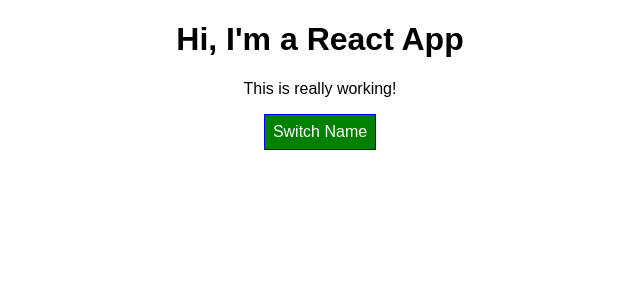
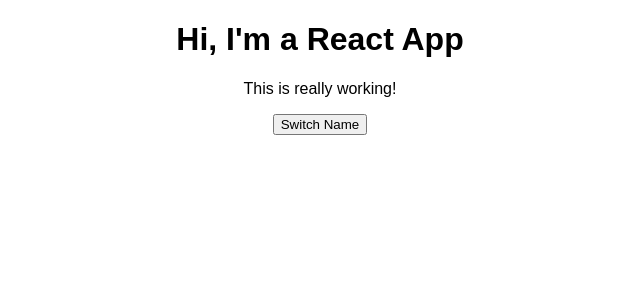
Before and after one commit to ambroziepaval/react-complete-guide, a React (Create React App) app: page / in a window 1280 px wide. Shown: the top 300 px of the page, without its empty margins (320-960 px from the left). Built offline with nearby package versions, Linux system fonts and the light colour scheme.

Commit message:
Removad styled components from app.js

```diff
--- a/src/App.css
+++ b/src/App.css
@@ -9,3 +9,17 @@
 .bold {
   font-weight: bold;
 }
+
+.button {
+  background-color: green;
+  color: white;
+  font: inherit;
+  border: 1px solid blue;
+  padding: 8px;
+  cursor: pointer;
+}
+
+.button:hover {
+  background-color: lightgreen;
+  color: black;
+}
--- a/src/App.js
+++ b/src/App.js
@@ -1,21 +1,6 @@
 import React, { Component } from 'react';
-import styled from 'styled-components';
 import './App.css';
 import Person from './Person/Person';
-
-const StyledButton = styled.button`
-  background-color: ${props => props.alt ? 'red' : 'green'};
-  color: white;
-  font: inherit;
-  border: 1px solid blue;
-  padding: 8px;
-  cursor: pointer;
-
-  &:hover {
-    background-color: ${props => props.alt ? 'salmon' : 'lightgreen'};
-    color: black;
-  }
-`;
 
 class App extends Component {
   // whenever the state changes, the component will re-render and reflect the new state
@@ -108,7 +93,7 @@
       <div className="App">
         <h1>Hi, I'm a React App</h1>
         <p className={classes.join(' ')}>This is really working!</p>
-        <StyledButton alt={this.state.showPersons} onClick={this.togglePersonsHandler}>Switch Name</StyledButton>
+        <button alt={this.state.showPersons} onClick={this.togglePersonsHandler}>Switch Name</button>
         {persons}
       </div>
     );
```
